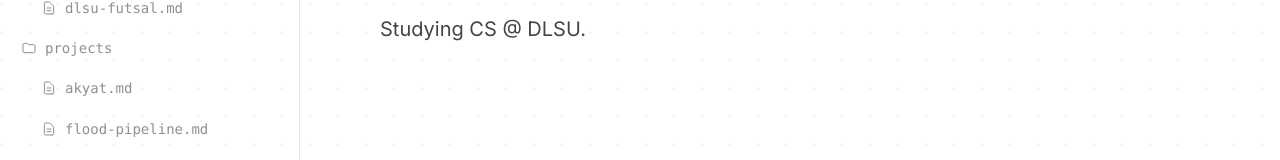
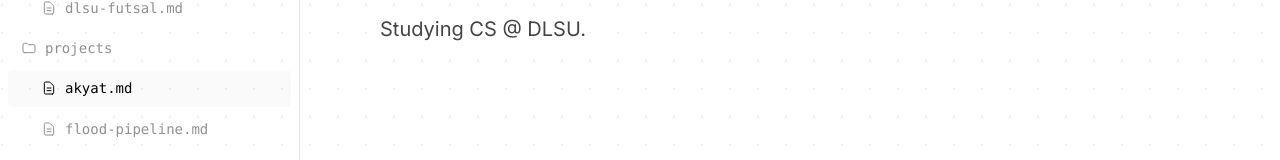
Before and after one commit to jdsia/Web-Portfolio, a Next.js app: page / in a window 1280 px wide. Shown: the part 429-589 px from the top of the page. Built offline with nearby package versions, Linux system fonts and the light colour scheme.

Commit message:
added stuff and made projects dynamic etc

```diff
--- a/app/components/Sidebar.tsx
+++ b/app/components/Sidebar.tsx
@@ -29,6 +29,7 @@ interface SidebarProps {
   onToggleTheme: () => void;
   isLoaded: boolean;
   activeExperienceId?: string;
+  activeProjectId?: string;
 }
 
 export default function Sidebar({
@@ -38,6 +39,7 @@ export default function Sidebar({
   onToggleTheme,
   isLoaded,
   activeExperienceId,
+  activeProjectId,
 }: SidebarProps) {
   const [open, setOpen] = useState({ experience: true, projects: true });
   const [showKeybindTip, setShowKeybindTip] = useState(false);
@@ -222,12 +224,15 @@ export default function Sidebar({
           <FolderIcon open={open.projects} color={activeSection === "projects" ? accentColor : mutedColor} />
           <span>projects</span>
         </div>
-        {open.projects && PROJECTS.map((project, idx) => (
-          <div key={project.id} className={getChildClass("projects")} onClick={() => onNavigate(project.id)}>
-            <FileIcon color={activeSection === "projects" ? accentColor : mutedColor} />
-            <span>{project.filename}</span>
-          </div>
-        ))}
+        {open.projects && PROJECTS.map((project, idx) => {
+          const isFileActive = project.id === activeProjectId;
+          return (
+            <div key={project.id} className={getChildClass("projects", isFileActive)} onClick={() => onNavigate(project.id)}>
+              <FileIcon color={isFileActive ? accentColor : mutedColor} />
+              <span>{project.filename}</span>
+            </div>
+          );
+        })}
 
         <div className={getRowClass("connect")} onClick={() => onNavigate("connect")}>
           <FileIcon color={activeSection === "connect" ? accentColor : mutedColor} />
--- a/app/globals.css
+++ b/app/globals.css
@@ -266,10 +266,9 @@ body {
   background: var(--text-secondary);
 }
 
-/* Selection styling */
 ::selection {
-  background-color: var(--primary);
-  color: var(--on-primary);
+  background-color: var(--foreground) !important;
+  color: var(--background) !important;
 }
 
 /* Subtle refinements */
--- a/app/page.tsx
+++ b/app/page.tsx
@@ -24,11 +24,17 @@ export default function Home() {
   });
 
   const toggleBlock = (key: string) => {
-    setExpandedBlocks((prev) => ({
-      ...prev,
-      [key]: !prev[key],
-    }));
+    setExpandedBlocks((prev) => {
+      const isCurrentlyExpanded = !!prev[key];
+      const next: Record<string, boolean> = {};
+      PROJECTS.forEach((p) => {
+        next[p.id] = p.id === key ? !isCurrentlyExpanded : false;
+      });
+      return next;
+    });
   };
+
+  const activeProjectId = PROJECTS.find((p) => expandedBlocks[p.id])?.id;
 
   // Custom JS scroll snap — mandatory-style but with a controllable duration
   useScrollSnap({
@@ -165,7 +171,13 @@ export default function Home() {
     const projectIds = PROJECTS.map((p) => p.id);
     const experienceIds = EXPERIENCES.map((e) => e.id);
     if (projectIds.includes(id)) {
-      setExpandedBlocks((prev) => ({ ...prev, [id]: true }));
+      setExpandedBlocks(() => {
+        const next: Record<string, boolean> = {};
+        PROJECTS.forEach((p) => {
+          next[p.id] = p.id === id;
+        });
+        return next;
+      });
       targetSectionId = "projects";
     } else if (experienceIds.includes(id)) {
       setActiveExperienceId(id);
@@ -612,6 +624,7 @@ export default function Home() {
               onToggleTheme={toggleTheme}
               isLoaded={isLoaded}
               activeExperienceId={activeExperienceId}
+              activeProjectId={activeProjectId}
             />
           </div>
 
```
